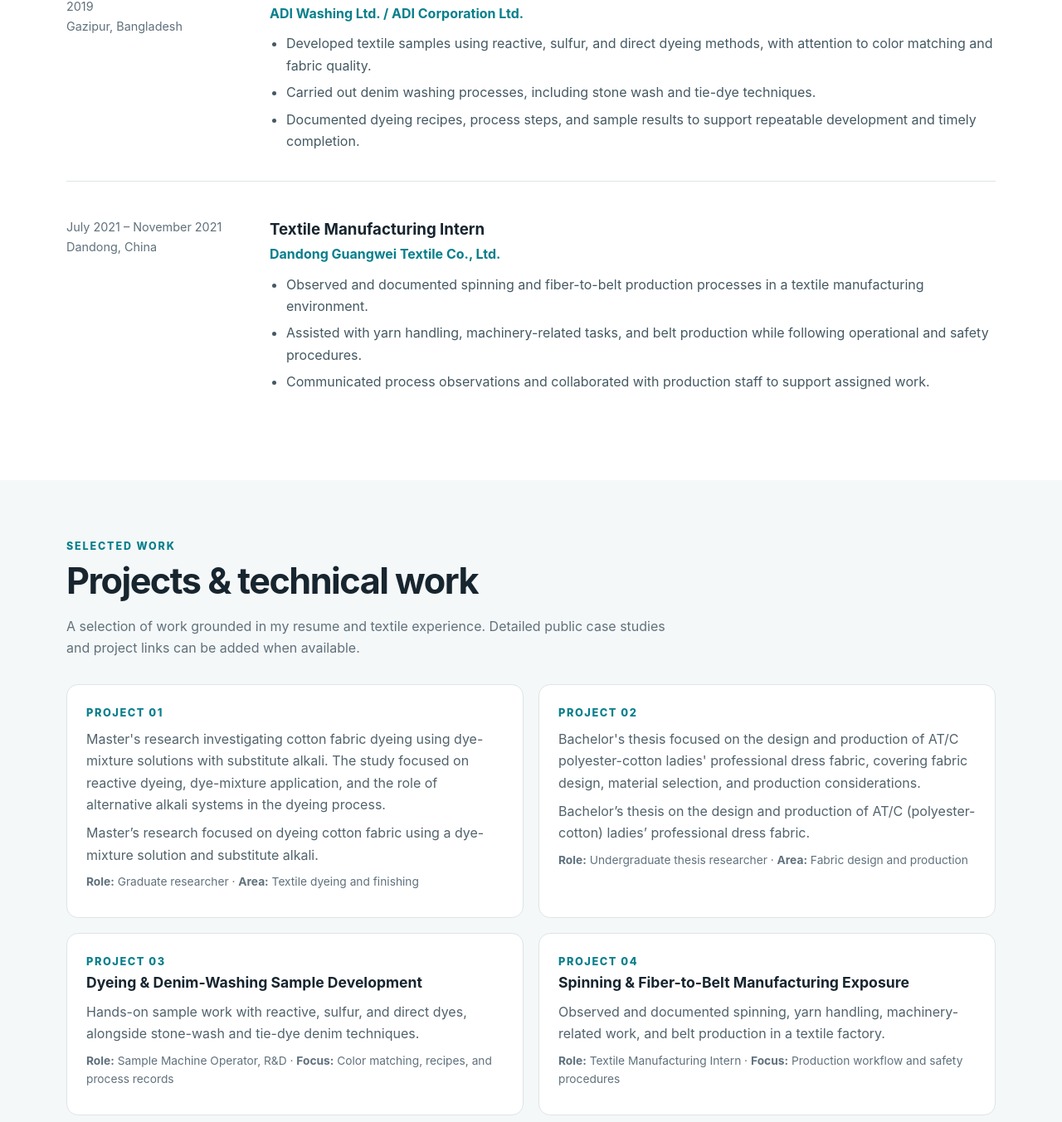
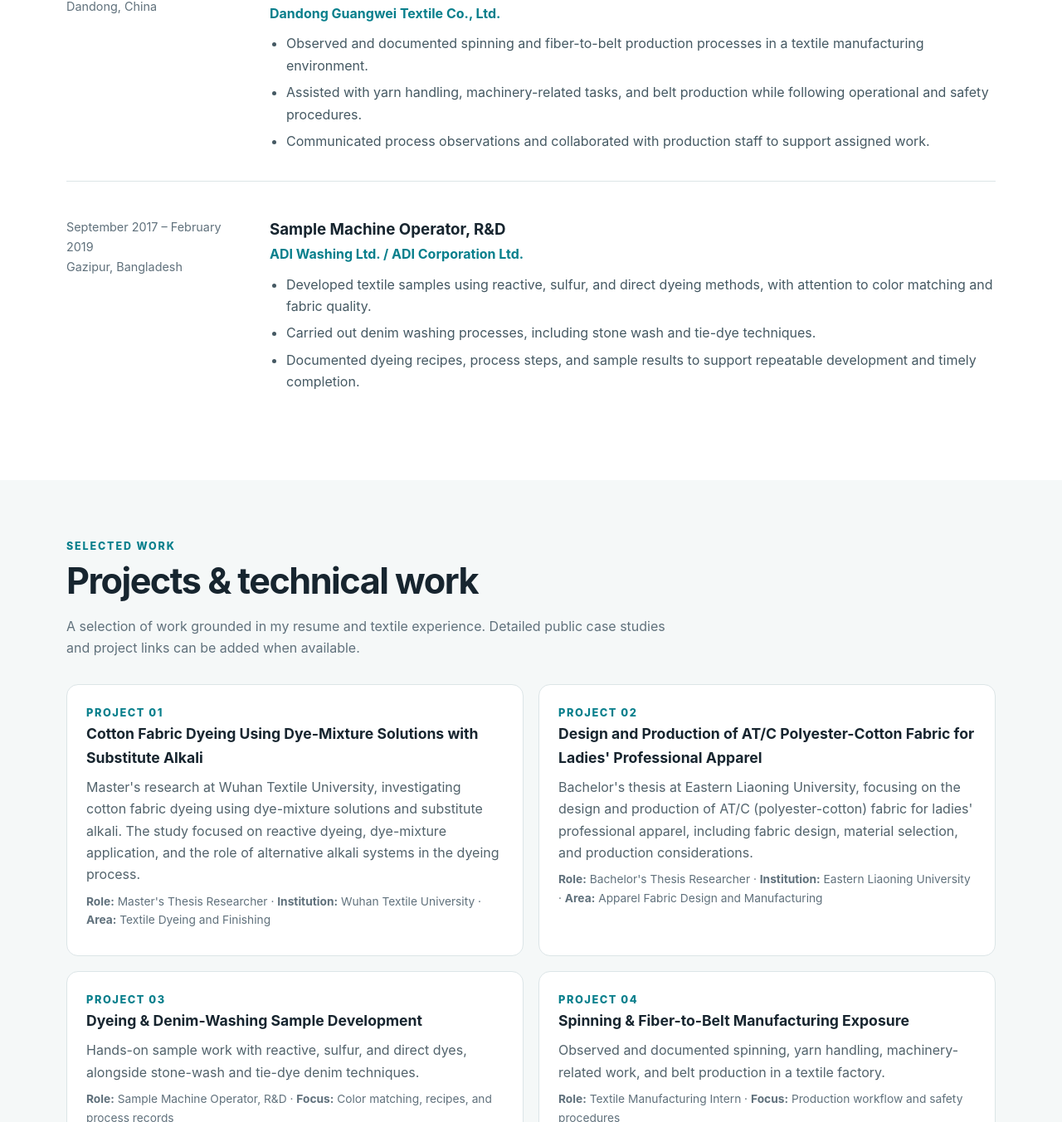
Before and after one commit to Imraanhossain/Imran-hossain-portfolio, a plain HTML site: page index.html in a window 1280 px wide. Shown: the part 2190-3543 px from the top of the page at 83% size. Drawn offline with Linux system fonts and the light colour scheme.

Commit message:
Update index.html

```diff
--- a/index.html
+++ b/index.html
@@ -77,16 +77,57 @@
       </ul>
     </div>
   </article>
-    <article class="job"><div><div class="date">September 2017 – February 2019</div><div class="small">Gazipur, Bangladesh</div></div><div><h3>Sample Machine Operator, R&D</h3><div class="company">ADI Washing Ltd. / ADI Corporation Ltd.</div><ul><li>Developed textile samples using reactive, sulfur, and direct dyeing methods, with attention to color matching and fabric quality.</li><li>Carried out denim washing processes, including stone wash and tie-dye techniques.</li><li>Documented dyeing recipes, process steps, and sample results to support repeatable development and timely completion.</li></ul></div></article>
-    <article class="job"><div><div class="date">July 2021 – November 2021</div><div class="small">Dandong, China</div></div><div><h3>Textile Manufacturing Intern</h3><div class="company">Dandong Guangwei Textile Co., Ltd.</div><ul><li>Observed and documented spinning and fiber-to-belt production processes in a textile manufacturing environment.</li><li>Assisted with yarn handling, machinery-related tasks, and belt production while following operational and safety procedures.</li><li>Communicated process observations and collaborated with production staff to support assigned work.</li></ul></div></article>
+
+  <article class="job">
+    <div>
+      <div class="date">July 2021 – November 2021</div>
+      <div class="small">Dandong, China</div>
+    </div>
+    <div>
+      <h3>Textile Manufacturing Intern</h3>
+      <div class="company">Dandong Guangwei Textile Co., Ltd.</div>
+      <ul>
+        <li>Observed and documented spinning and fiber-to-belt production processes in a textile manufacturing environment.</li>
+        <li>Assisted with yarn handling, machinery-related tasks, and belt production while following operational and safety procedures.</li>
+        <li>Communicated process observations and collaborated with production staff to support assigned work.</li>
+      </ul>
+    </div>
+  </article>
+
+  <article class="job">
+    <div>
+      <div class="date">September 2017 – February 2019</div>
+      <div class="small">Gazipur, Bangladesh</div>
+    </div>
+    <div>
+      <h3>Sample Machine Operator, R&D</h3>
+      <div class="company">ADI Washing Ltd. / ADI Corporation Ltd.</div>
+      <ul>
+        <li>Developed textile samples using reactive, sulfur, and direct dyeing methods, with attention to color matching and fabric quality.</li>
+        <li>Carried out denim washing processes, including stone wash and tie-dye techniques.</li>
+        <li>Documented dyeing recipes, process steps, and sample results to support repeatable development and timely completion.</li>
+      </ul>
+    </div>
+  </article>
+
 </div>
 </div></section>
 
 <section class="section" id="projects"><div class="wrap">
   <div class="section-head"><div class="eyebrow">Selected work</div><h2>Projects & technical work</h2><p class="section-intro">A selection of work grounded in my resume and textile experience. Detailed public case studies and project links can be added when available.</p></div>
   <div class="grid2">
-    <article class="panel project-card"><div class="project-number">PROJECT 01</div><p>Master's research investigating cotton fabric dyeing using dye-mixture solutions with substitute alkali. The study focused on reactive dyeing, dye-mixture application, and the role of alternative alkali systems in the dyeing process.</p><p>Master’s research focused on dyeing cotton fabric using a dye-mixture solution and substitute alkali.</p><p class="note"><strong>Role:</strong> Graduate researcher · <strong>Area:</strong> Textile dyeing and finishing</p></article>
-    <article class="panel project-card"><div class="project-number">PROJECT 02</div><p>Bachelor's thesis focused on the design and production of AT/C polyester-cotton ladies' professional dress fabric, covering fabric design, material selection, and production considerations.</p><p>Bachelor’s thesis on the design and production of AT/C (polyester-cotton) ladies’ professional dress fabric.</p><p class="note"><strong>Role:</strong> Undergraduate thesis researcher · <strong>Area:</strong> Fabric design and production</p></article>
+    <article class="panel project-card">
+  <div class="project-number">PROJECT 01</div>
+  <h3>Cotton Fabric Dyeing Using Dye-Mixture Solutions with Substitute Alkali</h3>
+  <p>Master's research at Wuhan Textile University, investigating cotton fabric dyeing using dye-mixture solutions and substitute alkali. The study focused on reactive dyeing, dye-mixture application, and the role of alternative alkali systems in the dyeing process.</p>
+  <p class="note"><strong>Role:</strong> Master's Thesis Researcher · <strong>Institution:</strong> Wuhan Textile University · <strong>Area:</strong> Textile Dyeing and Finishing</p>
+</article>
+    <article class="panel project-card">
+  <div class="project-number">PROJECT 02</div>
+  <h3>Design and Production of AT/C Polyester-Cotton Fabric for Ladies' Professional Apparel</h3>
+  <p>Bachelor's thesis at Eastern Liaoning University, focusing on the design and production of AT/C (polyester-cotton) fabric for ladies' professional apparel, including fabric design, material selection, and production considerations.</p>
+  <p class="note"><strong>Role:</strong> Bachelor's Thesis Researcher · <strong>Institution:</strong> Eastern Liaoning University · <strong>Area:</strong> Apparel Fabric Design and Manufacturing</p>
+</article>
     <article class="panel project-card"><div class="project-number">PROJECT 03</div><h3>Dyeing & Denim-Washing Sample Development</h3><p>Hands-on sample work with reactive, sulfur, and direct dyes, alongside stone-wash and tie-dye denim techniques.</p><p class="note"><strong>Role:</strong> Sample Machine Operator, R&D · <strong>Focus:</strong> Color matching, recipes, and process records</p></article>
     <article class="panel project-card"><div class="project-number">PROJECT 04</div><h3>Spinning & Fiber-to-Belt Manufacturing Exposure</h3><p>Observed and documented spinning, yarn handling, machinery-related work, and belt production in a textile factory.</p><p class="note"><strong>Role:</strong> Textile Manufacturing Intern · <strong>Focus:</strong> Production workflow and safety procedures</p></article>
   </div>
```
Lines whose indentation alone changed are shown as unchanged.
